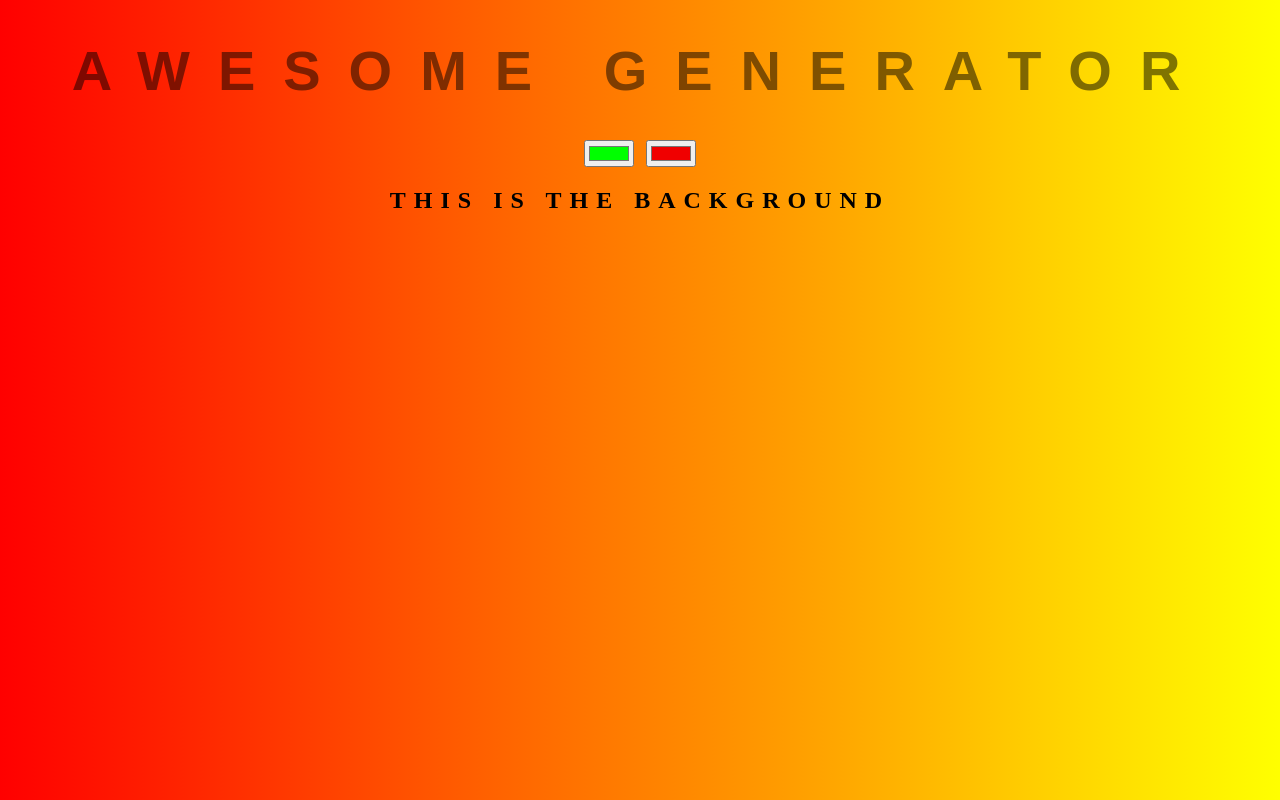
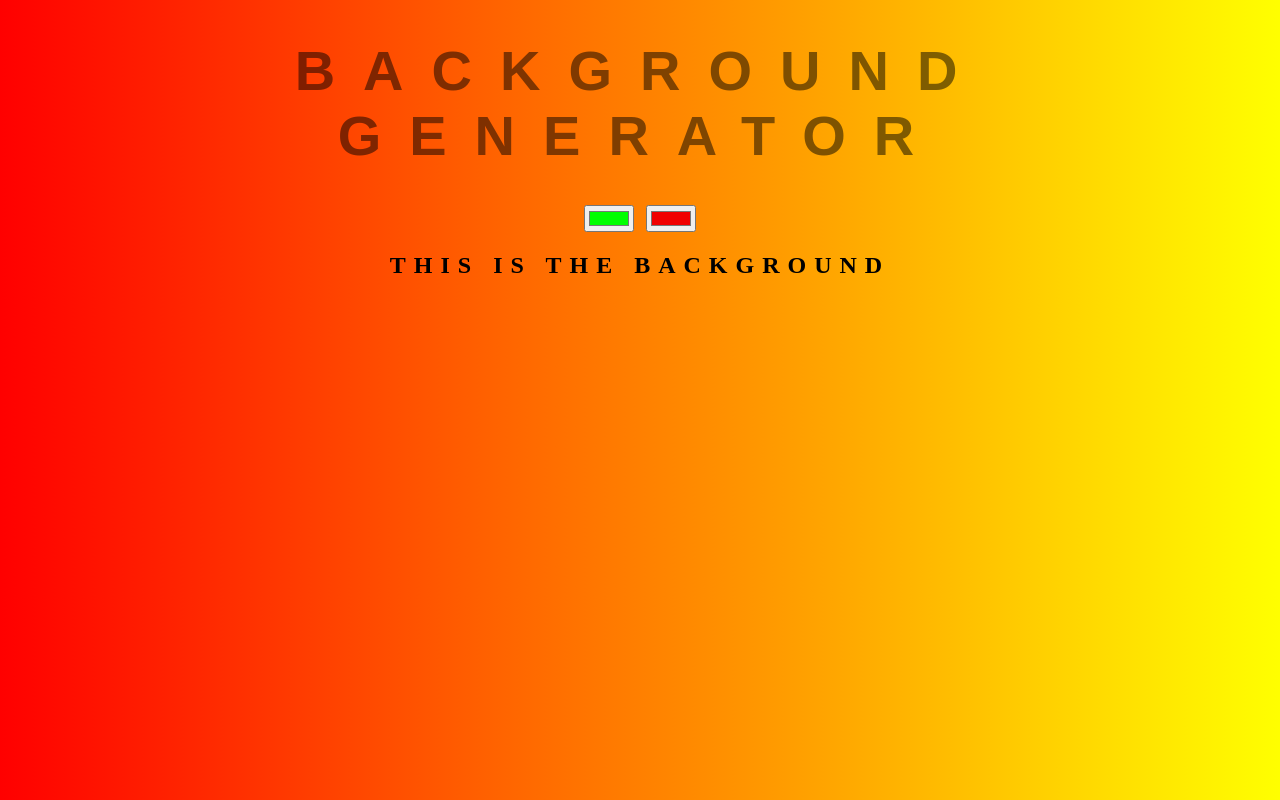
Before and after one commit to aayushnr/background-generator, a plain HTML site: page index.html in a window 1280 px wide. Drawn offline with Linux system fonts and the light colour scheme.

Commit message:
reverting back to old title

```diff
--- a/index.html
+++ b/index.html
@@ -7,7 +7,7 @@
     <link rel="stylesheet" type="text/css" href="style.css">
 </head>
 <body id="gradient">
-    <h1>Awesome Generator</h1>
+    <h1>Background Generator</h1>
     <input oninput="setGradient()" class="color1" type="color" name="color1" value="#00ff00">
     <input oninput="setGradient()" class="color2" type="color" name="color2" value="#f00000">
     <h2>This is the background</h2>
```
